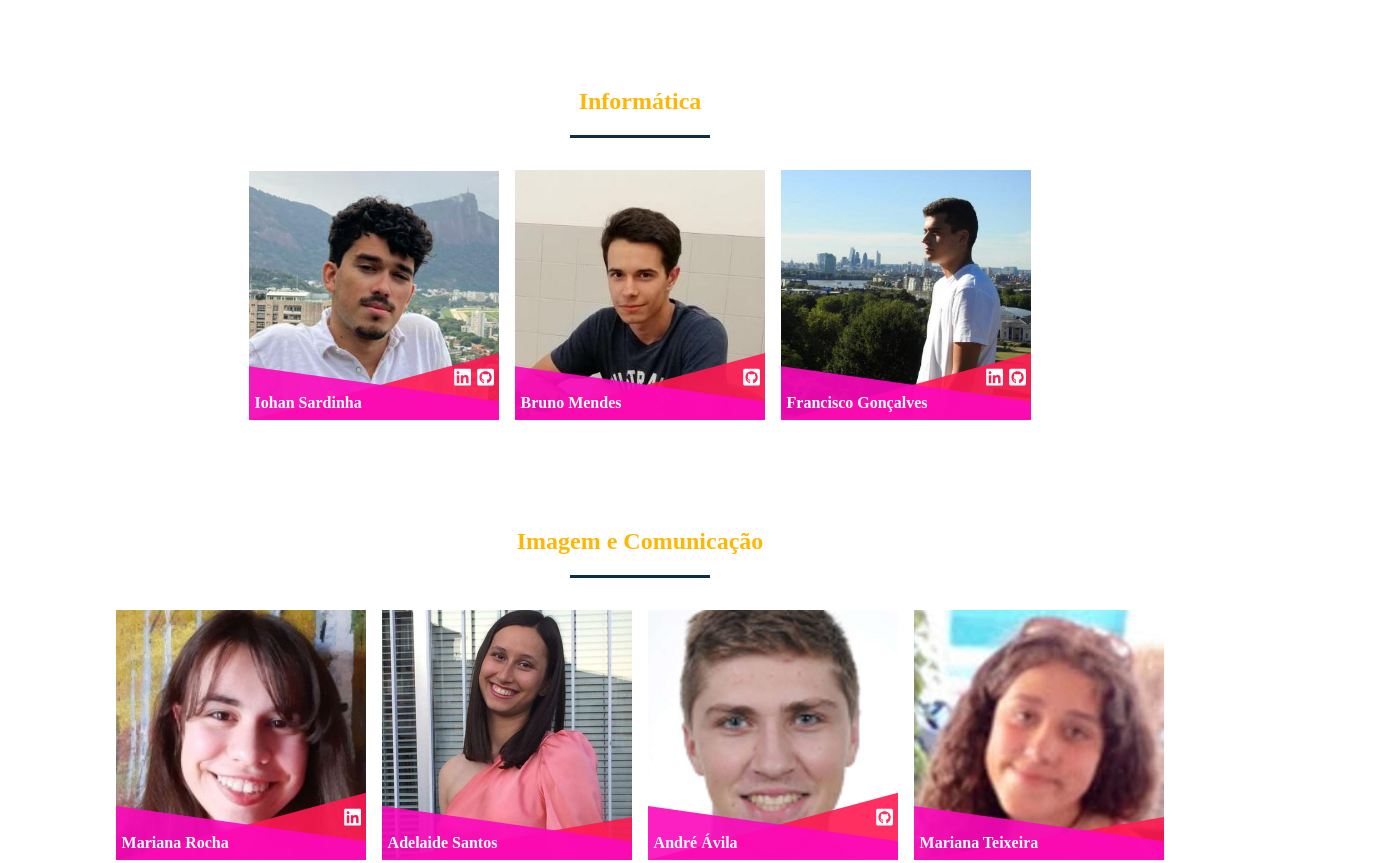
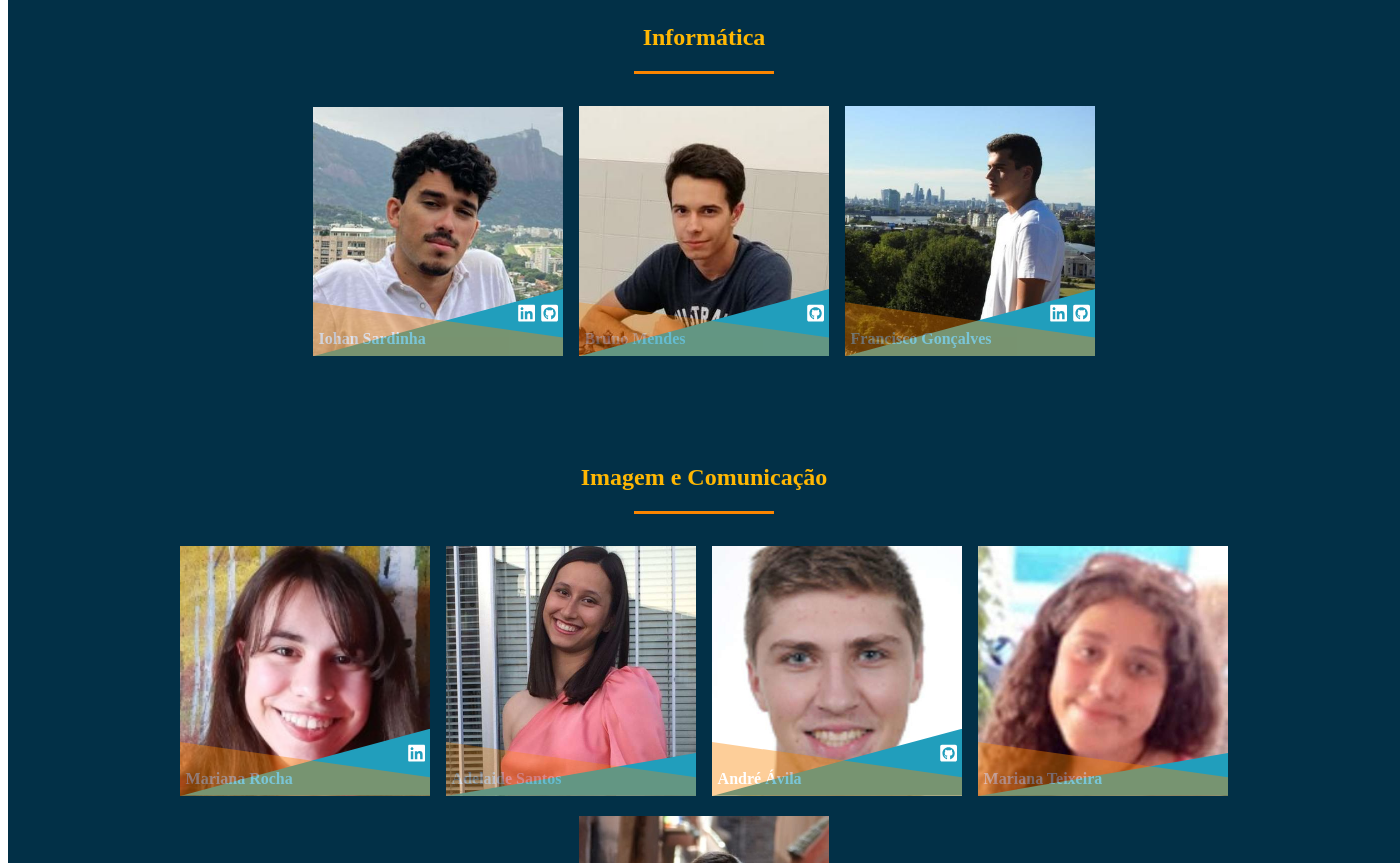
Before and after one commit to semanadeinformatica/website-2022, a Gatsby site: page /equipa in a window 1280 px wide. Shown: the part 680-1543 px from the top of the page, 1400 px wide, since content can reach past the window. Built offline with nearby package versions, Linux system fonts and the light colour scheme; Gatsby itself is replaced by a stand-in of ours.

```diff
--- a/gatsby-browser.js
+++ b/gatsby-browser.js
@@ -4,4 +4,7 @@
  * See: https://www.gatsbyjs.org/docs/browser-apis/
  */
 
+import { setGlobalCssModule } from "reactstrap/es/utils";
+
 // You can delete this file if you're not using it
+import "./src/styles/global.css";
--- a/src/components/team/team.js
+++ b/src/components/team/team.js
@@ -27,9 +27,7 @@
     <div className={TeamStyles.team_container}>
       <div className={TeamStyles.team_title_container}>
         <h2 className={TeamStyles.team_title}>{name}</h2>
-        <svg width="140" height="3">
-          <rect width="140" height="3" style={{ fill: "#0b2f46" }} />
-        </svg>
+        <div style={{ width: "140px" }} className={"separator"} />
       </div>
       <div className={TeamStyles.members_container}>
         {member_rows.map(row_members => {
--- /dev/null
+++ b/src/styles/global.css
@@ -0,0 +1,4 @@
+div.separator {
+  height: 3px;
+  background-color: var(--color2);
+}
--- a/src/styles/team/team.module.css
+++ b/src/styles/team/team.module.css
@@ -2,17 +2,21 @@
 
 .team_page_title {
   font-weight: 600;
+  color: var(--darkreader-text--color5) !important;
 }
 
 div.container {
-  margin-top: 4em;
+  min-width: 100%;
+  padding-top: 0.5rem;
+  padding: 0 4rem;
+  overflow-x: hidden;
+  background-color: var(--color6);
 }
 
 div.team_container {
   display: flex;
   flex-direction: column;
   align-items: center;
-
   margin-bottom: 5em;
 }
 
@@ -33,10 +37,9 @@
 
 div.members_container {
   margin-top: 1.5em;
-  display: grid;
-  grid-template-columns: repeat(4, auto);
-
-  justify-content: start;
+  display: flex;
+  justify-content: center;
+  flex-wrap: wrap;
 }
 
 div.member_container {
--- a/src/styles/utils/overlay.module.css
+++ b/src/styles/utils/overlay.module.css
@@ -39,7 +39,7 @@
 
   width: 100%;
   background-color: black;
-  background-color: #ff1951e6 !important;
+  background-color: var(--color4) !important;
 
   text-align: right;
 
@@ -58,7 +58,7 @@
 
   width: 100%;
   padding-left: 0.7em;
-  background-color: #fc08bce6 !important;
+  background-color: var(--color2) !important;
 
   -webkit-clip-path: polygon(0% 0%, 100% 67%, 100% 100%, 0% 100%);
   clip-path: polygon(0% 0%, 100% 67%, 100% 100%, 0% 100%);
@@ -142,19 +142,23 @@
 }
 
 .bg1 {
-  background-color: #fc08bc3e;
+  background-color: var(--color1);
+  opacity: 0.4;
 }
 
 .bg2 {
-  background-color: #cdfffc5e;
+  background-color: var(--color2);
+  opacity: 0.3;
 }
 
 .bg3 {
-  background-color: #ff84515e;
+  background-color: var(--color6);
+  opacity: 0.4;
 }
 
 .bg4 {
-  background-color: #ff19515e;
+  background-color: var(--color4);
+  opacity: 0.4;
 }
 
 /* .container:hover .bg2 {
```
